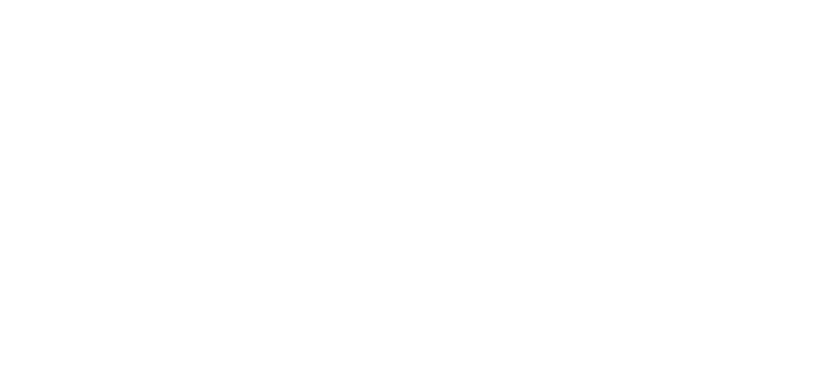
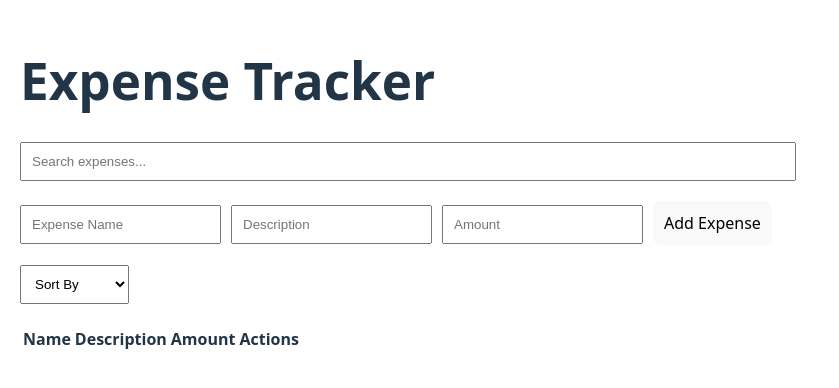
Before and after one commit to wesleynjerenga/expense-tracker, a React (Vite) app: page / in a window 1280 px wide. Shown: the part 214-602 px from the top of the page, without its empty margins (0-839 px from the left). Built offline with nearby package versions, Linux system fonts and the light colour scheme.

Commit message:
finished

```diff
--- a/src/App.jsx
+++ b/src/App.jsx
@@ -1,10 +1,11 @@
-import React, { useState } from 'react';
+import React, { useState } from "react";
 
 function App() {
   const [expenses, setExpenses] = useState([]);
   const [searchTerm, setSearchTerm] = useState("");
   const [newExpense, setNewExpense] = useState({ name: "", description: "", amount: "" });
   const [sortBy, setSortBy] = useState("");
+
   React.useEffect(() => {
     const savedExpenses = JSON.parse(localStorage.getItem("expenses")) || [];
     setExpenses(savedExpenses);
@@ -13,10 +14,14 @@
   React.useEffect(() => {
     localStorage.setItem("expenses", JSON.stringify(expenses));
   }, [expenses]);
+
+  // Handle form input changes
   const handleInputChange = (e) => {
     const { name, value } = e.target;
     setNewExpense({ ...newExpense, [name]: value });
-    // Add a new expense
+  };
+
+  // Add a new expense
   const handleAddExpense = (e) => {
     e.preventDefault();
     if (!newExpense.name || !newExpense.description || !newExpense.amount) {
@@ -31,8 +36,115 @@
     setNewExpense({ name: "", description: "", amount: "" });
   };
 
+  // Delete an expense
+  const handleDeleteExpense = (index) => {
+    const updatedExpenses = expenses.filter((_, i) => i !== index);
+    setExpenses(updatedExpenses);
   };
 
+  // Sort expenses
+  const handleSort = (criteria) => {
+    setSortBy(criteria);
+    const sortedExpenses = [...expenses].sort((a, b) => {
+      if (a[criteria].toLowerCase() < b[criteria].toLowerCase()) return -1;
+      if (a[criteria].toLowerCase() > b[criteria].toLowerCase()) return 1;
+      return 0;
+    });
+    setExpenses(sortedExpenses);
+  };
+
+  // Filter expenses based on the search term
+  const filteredExpenses = expenses.filter(
+    (expense) =>
+      expense.name.toLowerCase().includes(searchTerm.toLowerCase()) ||
+      expense.description.toLowerCase().includes(searchTerm.toLowerCase())
+  );
+
+  console.log("New Expense:", newExpense);
+  console.log("Expenses List:", expenses);
+
+  return (
+    <div style={{ padding: "20px" }}>
+      <h1>Expense Tracker</h1>
+
+      {/* Search Bar */}
+      <input
+        type="text"
+        placeholder="Search expenses..."
+        value={searchTerm}
+        onChange={(e) => setSearchTerm(e.target.value)}
+        style={{ marginBottom: "20px", padding: "10px", width: "100%" }}
+      />
+
+      {/* Expense Form */}
+      <form onSubmit={handleAddExpense} style={{ marginBottom: "20px" }}>
+        <input
+          type="text"
+          name="name"
+          placeholder="Expense Name"
+          value={newExpense.name}
+          onChange={handleInputChange}
+          style={{ marginRight: "10px", padding: "10px" }}
+        />
+        <input
+          type="text"
+          name="description"
+          placeholder="Description"
+          value={newExpense.description}
+          onChange={handleInputChange}
+          style={{ marginRight: "10px", padding: "10px" }}
+        />
+        <input
+          type="number"
+          name="amount"
+          placeholder="Amount"
+          value={newExpense.amount}
+          onChange={handleInputChange}
+          style={{ marginRight: "10px", padding: "10px" }}
+        />
+        <button type="submit" style={{ padding: "10px" }}>
+          Add Expense
+        </button>
+      </form>
+
+      {/* Sort Dropdown */}
+      <select
+        value={sortBy}
+        onChange={(e) => handleSort(e.target.value)}
+        style={{ marginBottom: "20px", padding: "10px" }}
+      >
+        <option value="">Sort By</option>
+        <option value="name">Name</option>
+        <option value="description">Description</option>
+      </select>
+
+      {/* Expense Table */}
+      <table className="table table-striped table-hover">
+        <thead className="thead-dark">
+          <tr>
+            <th>Name</th>
+            <th>Description</th>
+            <th>Amount</th>
+            <th>Actions</th>
+          </tr>
+        </thead>
+        <tbody>
+          {filteredExpenses.map((expense, index) => (
+            <tr key={index}>
+              <td>{expense.name}</td>
+              <td>{expense.description}</td>
+              <td>${expense.amount}</td>
+              <td>
+                <button className="btn btn-danger btn-sm" onClick={() => handleDeleteExpense(index)}>
+                  Delete
+                </button>
+              </td>
+            </tr>
+          ))}
+        </tbody>
+      </table>
+    </div>
+  );
 }
 
-export default App
+export default App;
```
